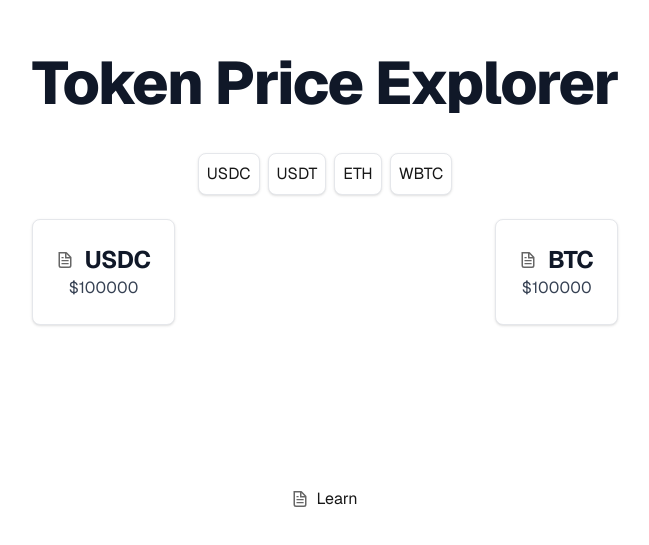
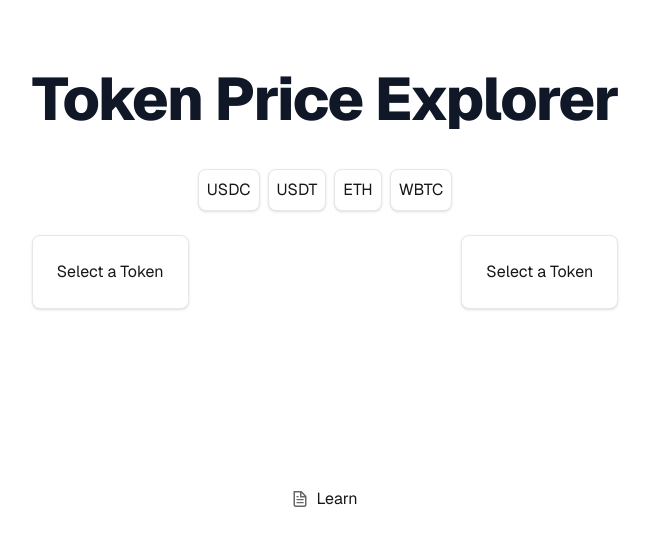
Before and after one commit to aothepro/funswap, a Next.js app: page / in a window 1280 px wide. Shown: the part 211-756 px from the top of the page, without its empty margins (315-964 px from the left). Built offline with nearby package versions, Linux system fonts and the light colour scheme.

Commit message:
added token swap compare cards

```diff
--- a/src/components/TokenSwap/TokenSwap.tsx
+++ b/src/components/TokenSwap/TokenSwap.tsx
@@ -1,5 +1,5 @@
-import { TokenCard } from "../TokenCard";
 import { TokenSelector } from "../TokenSelector/TokenSelector";
+import { TokenSwapCompareSection } from "../TokenSwapCompareSection/TokenSwapCompareSection";
 import { TokenSwapContextProvider } from "./context/TokenSwapContextProvider";
 
 export const TokenSwap = () => {
@@ -10,10 +10,7 @@ export const TokenSwap = () => {
       </h1>
       <TokenSwapContextProvider>
         <TokenSelector />
-        <div className="flex justify-between gap-5">
-          <TokenCard ticker={"USDC"} icon={""} />
-          <TokenCard ticker={"BTC"} icon={""} />
-        </div>
+        <TokenSwapCompareSection />
       </TokenSwapContextProvider>
     </div>
   );
--- a/src/components/TokenCard.tsx
+++ b/src/components/TokenSwapCompareSection/TokenCard.tsx
@@ -1,12 +1,16 @@
 import Image from "next/image";
+import { TToken } from "../TokenSwap/context/TokenSwapContext";
 
-export const TokenCard = ({
-  ticker,
-  icon,
-}: {
-  ticker: string;
-  icon: string;
-}) => {
+export const TokenCard = ({ token }: { token: TToken | null }) => {
+
+
+  if (token == null) {
+    return (
+      <div className="block max-w-sm p-6 bg-white border border-gray-200 rounded-lg shadow-sm hover:bg-gray-100 dark:bg-gray-800 dark:border-gray-700 dark:hover:bg-gray-700">
+        <div className="flex gap-3">Select a Token</div>
+      </div>
+    );
+  }
   return (
     <div className="block max-w-sm p-6 bg-white border border-gray-200 rounded-lg shadow-sm hover:bg-gray-100 dark:bg-gray-800 dark:border-gray-700 dark:hover:bg-gray-700">
       <div className="flex gap-3">
@@ -18,7 +22,7 @@ export const TokenCard = ({
           height={16}
         />
         <h5 className="text-2xl font-bold tracking-tight text-gray-900 dark:text-white">
-          {ticker}
+          {token?.symbol}
         </h5>
       </div>
       <p className="font-normal text-gray-700 dark:text-gray-400">$100000</p>
--- /dev/null
+++ b/src/components/TokenSwapCompareSection/TokenSwapCompareSection.tsx
@@ -0,0 +1,15 @@
+"use client";
+
+import { useContext } from "react";
+import { TokenCard } from "./TokenCard";
+import { TokenSwapContext } from "../TokenSwap/context/TokenSwapContext";
+
+export const TokenSwapCompareSection = () => {
+  const { from, to } = useContext(TokenSwapContext);
+  return (
+    <div className="flex justify-between gap-5">
+      <TokenCard token={from} />
+      <TokenCard token={to} />
+    </div>
+  );
+};
```
